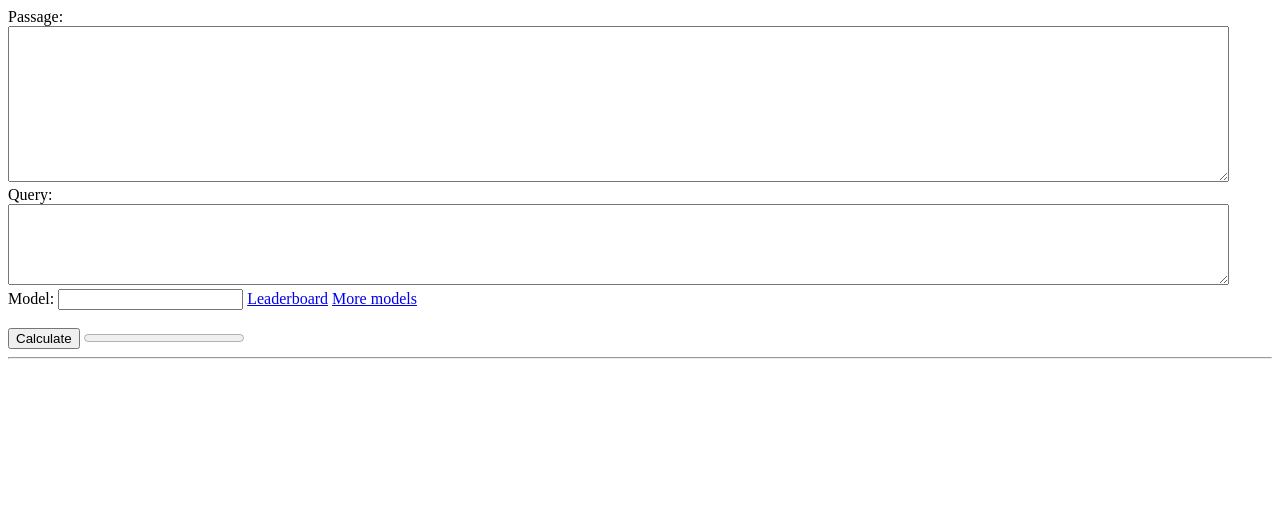
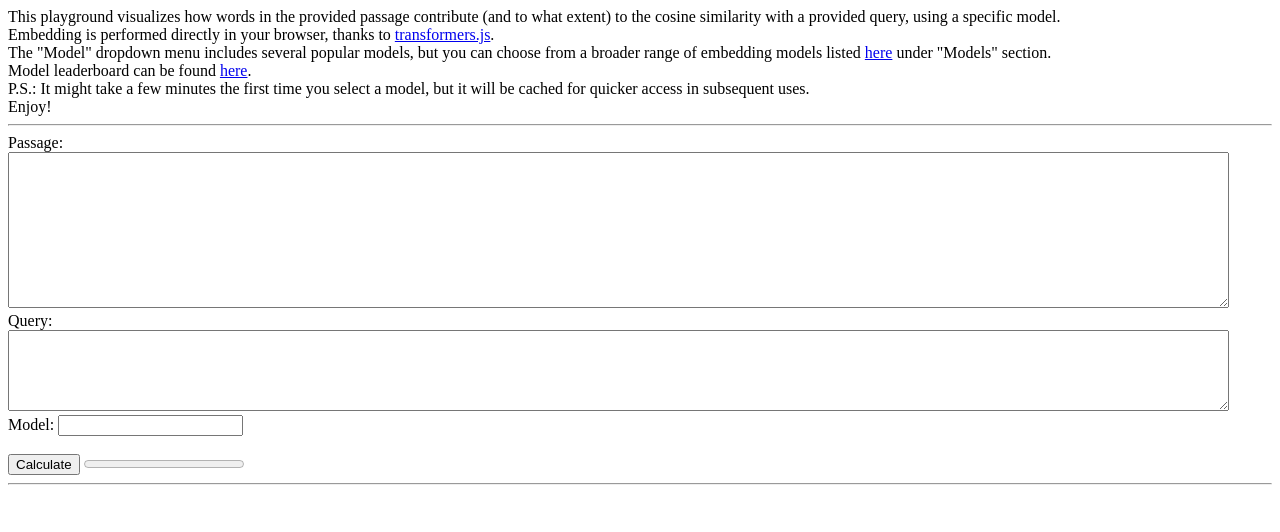
Before and after one commit to langchain4j/embeddings_playground, a plain HTML site: page index.html in a window 1280 px wide. Drawn offline with Linux system fonts and the light colour scheme.

Commit message:
added helpful info

```diff
--- a/index.html
+++ b/index.html
@@ -4,6 +4,18 @@
     <title>Embeddings Playground</title>
 </head>
 <body>
+This playground visualizes how words in the provided passage contribute (and to what extent) to the cosine similarity with a provided query, using a specific model.
+<br>
+Embedding is performed directly in your browser, thanks to <a href="https://xenova.github.io/transformers.js/">transformers.js</a>.
+<br>
+The "Model" dropdown menu includes several popular models, but you can choose from a broader range of embedding models listed <a href="https://huggingface.co/Xenova">here</a> under "Models" section.
+<br>
+Model leaderboard can be found <a href="https://huggingface.co/spaces/mteb/leaderboard">here</a>.
+<br>
+P.S.: It might take a few minutes the first time you select a model, but it will be cached for quicker access in subsequent uses.
+<br>
+Enjoy!
+<hr>
 Passage:
 <br>
 <textarea id="passage" rows="10" cols="150"></textarea>
@@ -13,14 +25,11 @@ Query:
 <textarea id="query" rows="5" cols="150"></textarea>
 <br>
 Model:
-<input id="model" type="text" list="models" /> <a href="https://huggingface.co/spaces/mteb/leaderboard">Leaderboard</a> <a href="https://huggingface.co/Xenova">More models</a>
+<input id="model" type="text" list="models" />
 <datalist id="models">
   <option>Xenova/all-MiniLM-L6-v2</option>
   <option>Xenova/bge-small-en-v1.5</option>
-  <option>Xenova/bge-base-en-v1.5</option>
-  <option>Xenova/bge-large-en-v1.5</option>
   <option>Xenova/e5-small-v2</option>
-  <option>Xenova/UAE-Large-V1</option>
 </datalist>
 <br>
 <br>
```
